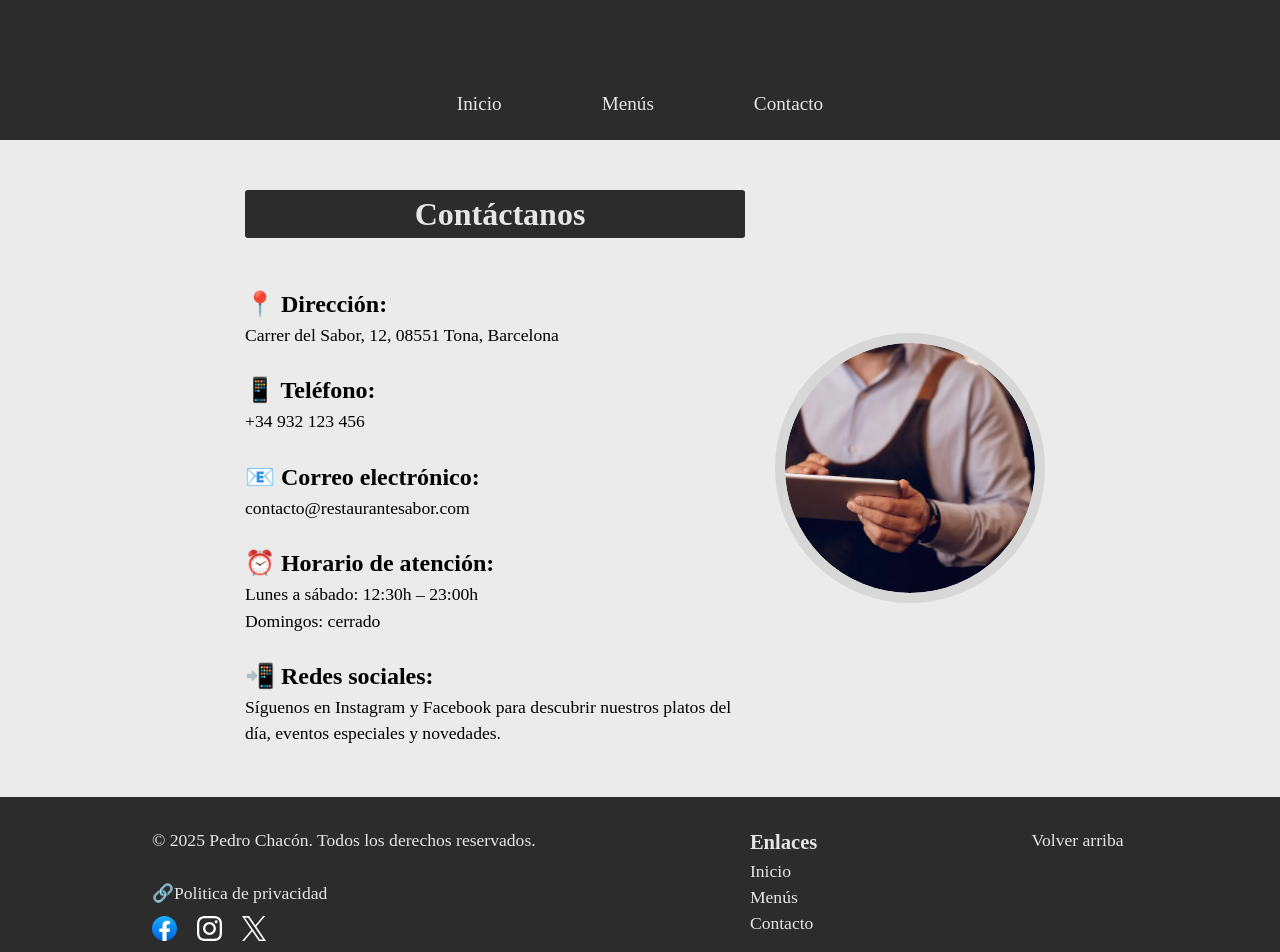
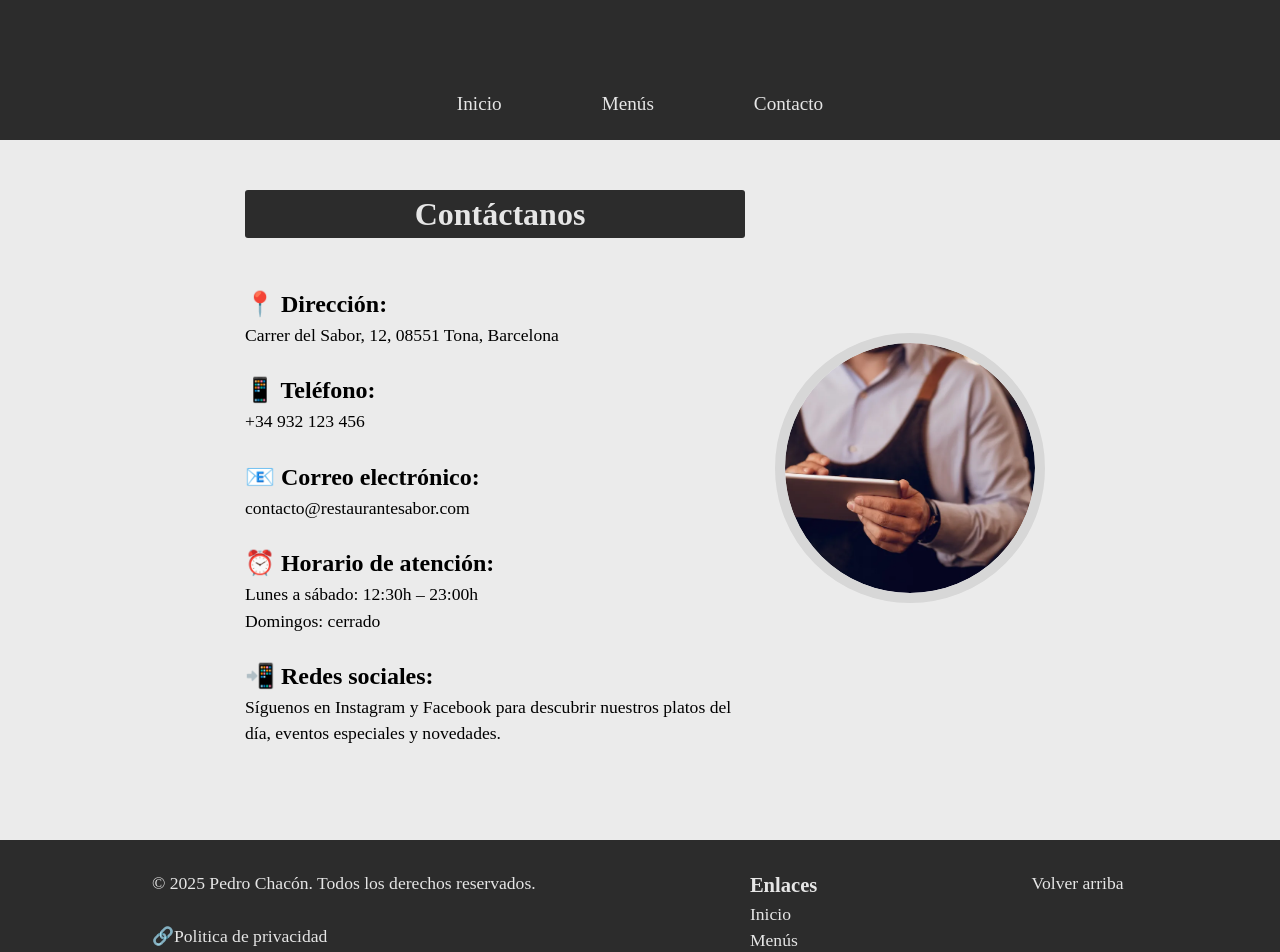
Before and after one commit to Pedrochacon9621/restaurant1-frontend, a React (Vite) app: page /contacto in a window 1280 px wide. Shown: the top 952 px of the page. Built offline with nearby package versions, Linux system fonts and the light colour scheme.

Commit message:
Mejora de ancho maximo a 1080p

```diff
--- a/src/App.css
+++ b/src/App.css
@@ -1,7 +1,8 @@
 /*MAIN1---------------------------------------------------------------------------------------------------------------------------------------------------------*/
 .main1{
     width: 90%;
-    min-height: 65vh;
+    max-width: 1920px;
+    min-height: 75vh;
     margin: 0 auto;
 }
 
@@ -364,6 +365,7 @@
     display: flex;
     justify-content: space-between ;
     width: 80%;
+    max-width: 1920px;
     font-size: 1.1rem;
     color: rgb(230, 230, 230);
 
```
